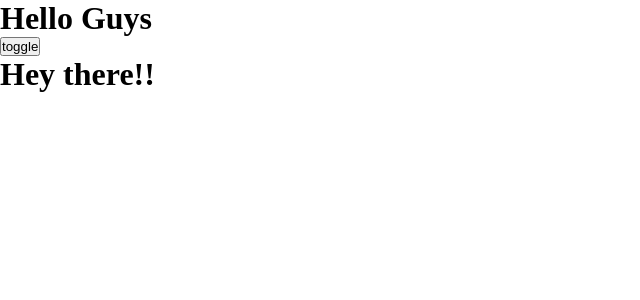
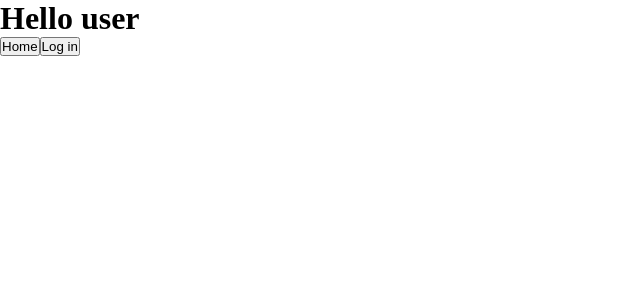
Before and after one commit to Soumita-Nag/Vue.js-Learning, a Vue app: page / in a window 1280 px wide. Shown: the top 300 px of the page, without its empty margins (0-640 px from the left). Built offline with nearby package versions, Linux system fonts and the light colour scheme.

Commit message:
login logout toggle

```diff
--- a/src/components/05_conditional_rendering/vif.vue
+++ b/src/components/05_conditional_rendering/vif.vue
@@ -1,11 +1,22 @@
 <template>
-    <h1 v-if="cnt==0">Hello Guys</h1>
+    <!-- <h1 v-if="cnt==0">Hello Guys</h1>
     <h1 v-else-if="cnt==1">Good Morning</h1>
     <h1 v-else>Bye Guys</h1>
     <button @click="toggle">toggle</button>
 
-    <h1 v-show="isActive">Hey there!! </h1>
+    <h1 v-show="isActive">Hey there!! </h1> -->
     <!-- v-show only hides the element, ie display none. but does not remove the element from the DOM. Whereas v-if removes the element from the dom completely. v-if comes with v-else-if ans v-else tag where v-show doesnt have those  -->
+
+    <div v-if="isLogIn">
+        <h1>Hello Soumita</h1>
+        <button>Profile</button>
+        <button @click="togglelogin">Log out</button>
+    </div>
+    <div v-else>
+        <h1>Hello user</h1>
+        <button>Home</button>
+        <button @click="togglelogin">Log in</button>
+    </div>
 </template>
 <script>
     export default{
@@ -13,6 +24,7 @@
             return{
                 isActive:true,
                 cnt : 0,
+                isLogIn : false,
             }
         },
         methods:{
@@ -21,7 +33,10 @@
                 if(this.cnt>2)
                 this.cnt=0;
                 this.isActive=!this.isActive;
-            }
+            },
+            togglelogin(){
+                this.isLogIn=!this.isLogIn;
+            },
         }
     }
 </script>
```
Also changed, not shown: src/components/05_conditional_rendering/form.vue (added).
